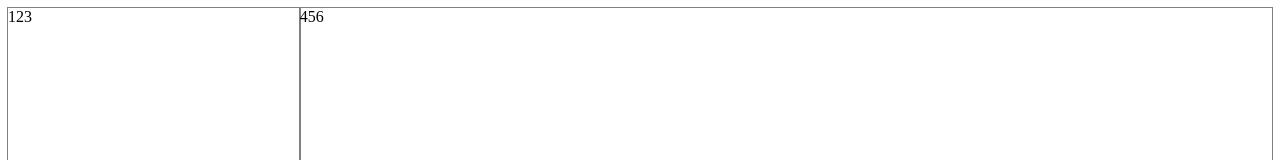
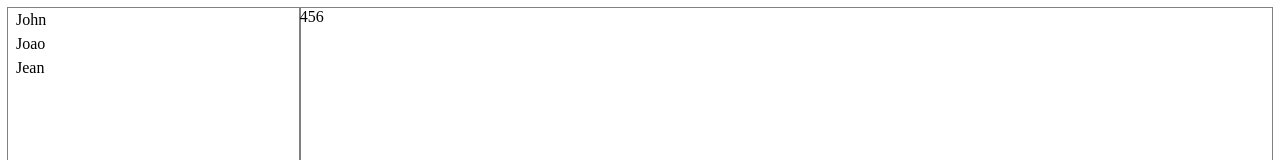
Before and after one commit to ro1963855/draggable, a Vue app: page / in a window 1280 px wide. Shown: the top 160 px of the page. Built offline with nearby package versions, Linux system fonts and the light colour scheme.

Commit message:
basic drag list

```diff
--- a/package.json
+++ b/package.json
@@ -9,7 +9,8 @@
   },
   "dependencies": {
     "core-js": "^3.6.5",
-    "vue": "^3.0.0"
+    "vue": "^3.0.0",
+    "vuedraggable": "^4.0.3"
   },
   "devDependencies": {
     "@vue/cli-plugin-babel": "~4.5.0",
--- a/src/App.vue
+++ b/src/App.vue
@@ -1,19 +1,36 @@
 <template>
   <div class="HU__app">
-    <Outline class="HU__app__outline"> 123 </Outline>
+    <Outline class="HU__app__outline">
+      <ShopOutline :list="list" />
+    </Outline>
     <Main class="HU__app__main"> 456 </Main>
   </div>
 </template>
 
 <script>
+import { ref } from "vue";
 import Main from "./layouts/Main.vue";
 import Outline from "./layouts/Outline.vue";
+import ShopOutline from "./components/ShopOutline.vue";
+
 
 export default {
   name: "App",
   components: {
     Main,
     Outline,
+    ShopOutline,
+  },
+  setup() {
+    const list = ref([
+      { name: "John", id: 0 },
+      { name: "Joao", id: 1 },
+      { name: "Jean", id: 2 },
+    ]);
+
+    return {
+      list,
+    };
   },
 };
 </script>
--- /dev/null
+++ b/src/components/ShopOutline.vue
@@ -0,0 +1,47 @@
+<template>
+  <draggable
+    class="HU__shopOutline"
+    :list="list"
+    item-key="name"
+    ghost-class="HU__shopOutline--ghost"
+    @start="dragging = true"
+    @end="dragging = false"
+  >
+    <template #item="{ element }">
+      <div class="list-group-item" :class="{ 'not-draggable': !enabled }">
+        {{ element.name }}
+      </div>
+    </template>
+  </draggable>
+</template>
+
+<script>
+import draggable from "vuedraggable";
+
+export default {
+  name: "ShopOutline",
+  components: {
+    draggable,
+  },
+  props: {
+    list: {
+      type: Array,
+      defautl: [],
+    },
+  },
+};
+</script>
+
+<style lang="scss" scoped>
+  .HU__shopOutline {
+    &--ghost {
+      opacity: 0.5;
+      background: #c8ebfb;
+    }
+
+    > .list-group-item {
+      line-height: 1.5;
+      margin-left: 8px;
+    }
+  }
+</style>
```
Also changed, not shown: src/components/HelloWorld.vue (deleted, +0 -58 lines), 1 other file (tests, documents, lock files or other folders).
